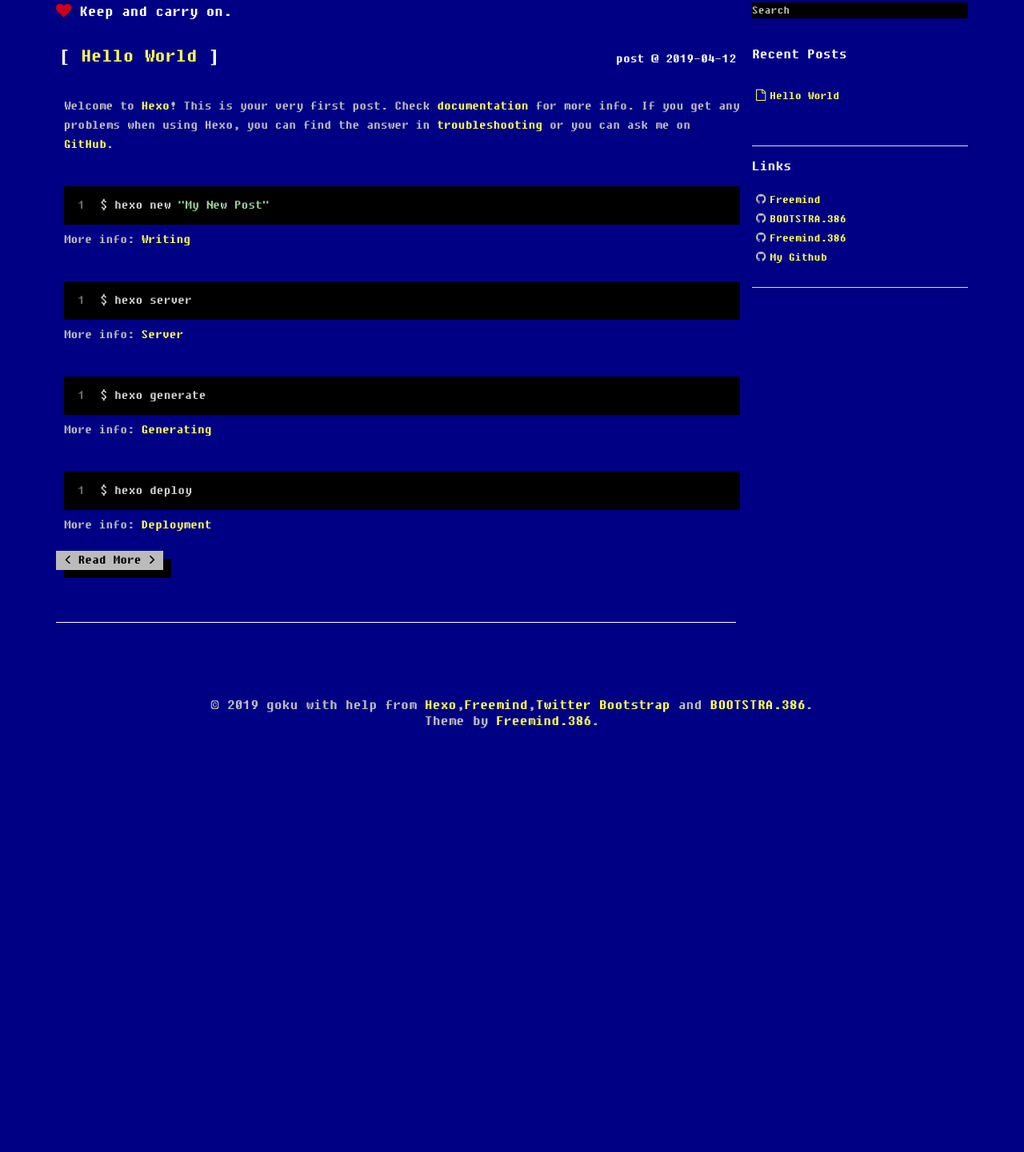
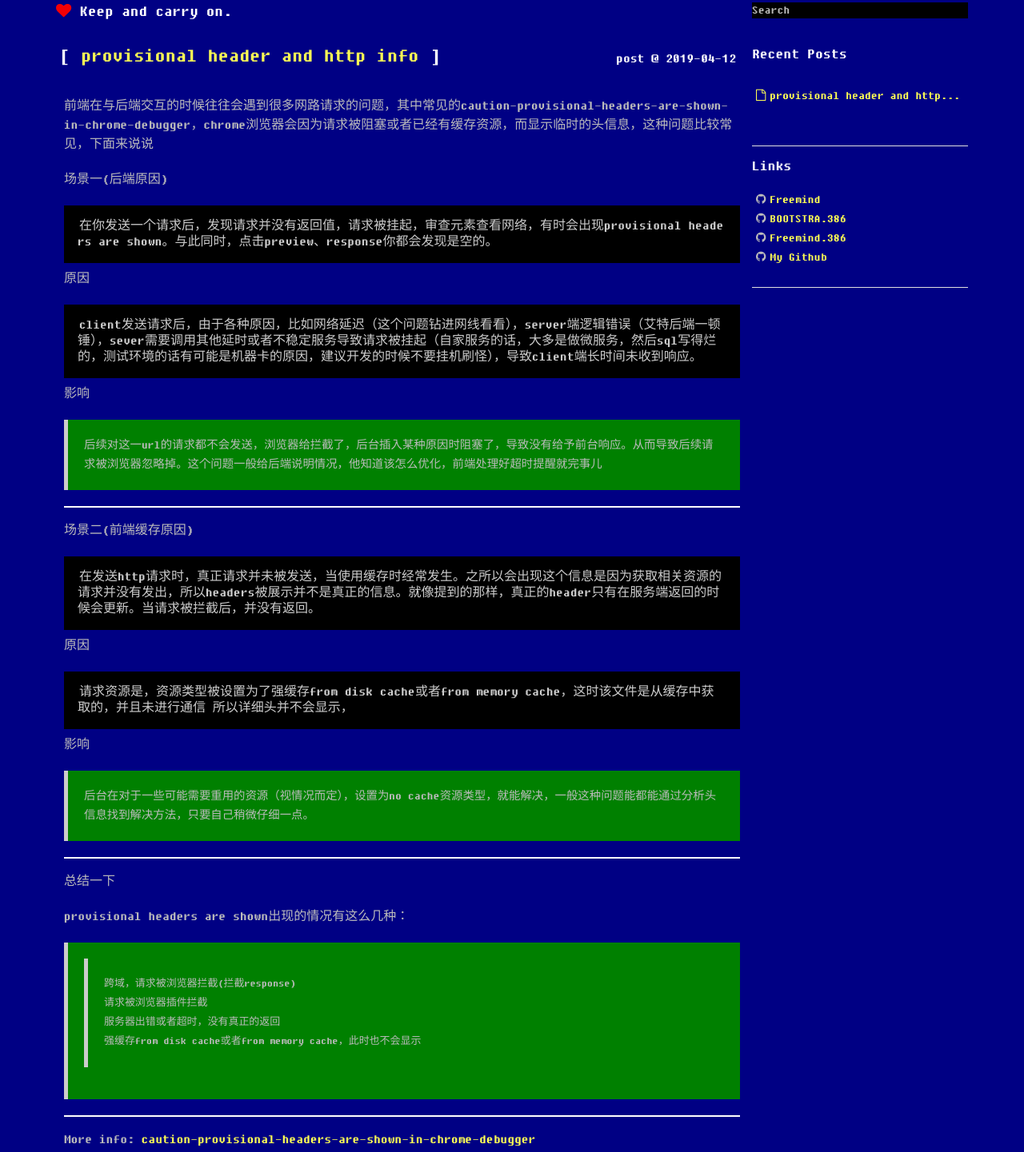
Before and after one commit to iNeedToCopy/goku.github.io, a plain HTML site: page index.html in a window 1280 px wide. Shown: the part 183-1624 px from the top of the page at 80% size. Before the commit the page ends 1190 px from the top, so only its background shows below. Drawn offline with Linux system fonts and the light colour scheme.

Commit message:
Site updated: 2019-04-15 11:37:35

```diff
--- a/index.html
+++ b/index.html
@@ -143,7 +143,7 @@ var _hmt = _hmt || [];
 <div class="row">
 	<div class="col-md-8">
 		<h3 class="title">
-			<a href="/goku.github.io/2019/04/12/hello-world/">Hello World</a>
+			<a href="/goku.github.io/2019/04/12/hello-world/">provisional header and http info</a>
 		</h3>
 		</div>
 	<div class="col-md-4">
@@ -157,15 +157,34 @@ var _hmt = _hmt || [];
   <div class="row">
 
 
-		<p>Welcome to <a href="https://hexo.io/" target="_blank" rel="noopener">Hexo</a>! This is your very first post. Check <a href="https://hexo.io/docs/" target="_blank" rel="noopener">documentation</a> for more info. If you get any problems when using Hexo, you can find the answer in <a href="https://hexo.io/docs/troubleshooting.html" target="_blank" rel="noopener">troubleshooting</a> or you can ask me on <a href="https://github.com/hexojs/hexo/issues" target="_blank" rel="noopener">GitHub</a>.</p>
-<h2 id="Quick-Start"><a href="#Quick-Start" class="headerlink" title="Quick Start"></a>Quick Start</h2><h3 id="Create-a-new-post"><a href="#Create-a-new-post" class="headerlink" title="Create a new post"></a>Create a new post</h3><figure class="highlight bash"><table><tr><td class="gutter"><pre><span class="line">1</span><br></pre></td><td class="code"><pre><span class="line">$ hexo new <span class="string">"My New Post"</span></span><br></pre></td></tr></table></figure>
-<p>More info: <a href="https://hexo.io/docs/writing.html" target="_blank" rel="noopener">Writing</a></p>
-<h3 id="Run-server"><a href="#Run-server" class="headerlink" title="Run server"></a>Run server</h3><figure class="highlight bash"><table><tr><td class="gutter"><pre><span class="line">1</span><br></pre></td><td class="code"><pre><span class="line">$ hexo server</span><br></pre></td></tr></table></figure>
-<p>More info: <a href="https://hexo.io/docs/server.html" target="_blank" rel="noopener">Server</a></p>
-<h3 id="Generate-static-files"><a href="#Generate-static-files" class="headerlink" title="Generate static files"></a>Generate static files</h3><figure class="highlight bash"><table><tr><td class="gutter"><pre><span class="line">1</span><br></pre></td><td class="code"><pre><span class="line">$ hexo generate</span><br></pre></td></tr></table></figure>
-<p>More info: <a href="https://hexo.io/docs/generating.html" target="_blank" rel="noopener">Generating</a></p>
-<h3 id="Deploy-to-remote-sites"><a href="#Deploy-to-remote-sites" class="headerlink" title="Deploy to remote sites"></a>Deploy to remote sites</h3><figure class="highlight bash"><table><tr><td class="gutter"><pre><span class="line">1</span><br></pre></td><td class="code"><pre><span class="line">$ hexo deploy</span><br></pre></td></tr></table></figure>
-<p>More info: <a href="https://hexo.io/docs/deployment.html" target="_blank" rel="noopener">Deployment</a></p>
+		<p>前端在与后端交互的时候往往会遇到很多网路请求的问题，其中常见的caution-provisional-headers-are-shown-in-chrome-debugger，chrome浏览器会因为请求被阻塞或者已经有缓存资源，而显示临时的头信息，这种问题比较常见，下面来说说</p>
+<h2 id="问题描述"><a href="#问题描述" class="headerlink" title="问题描述"></a>问题描述</h2><p><strong>场景一(后端原因)</strong> </p>
+<pre><code>在你发送一个请求后，发现请求并没有返回值，请求被挂起，审查元素查看网络，有时会出现provisional headers are shown。与此同时，点击preview、response你都会发现是空的。
+</code></pre><p><strong>原因</strong> </p>
+<pre><code>client发送请求后，由于各种原因，比如网络延迟（这个问题钻进网线看看），server端逻辑错误（艾特后端一顿锤），sever需要调用其他延时或者不稳定服务导致请求被挂起（自家服务的话，大多是做微服务，然后sql写得烂的，测试环境的话有可能是机器卡的原因，建议开发的时候不要挂机刷怪），导致client端长时间未收到响应。
+</code></pre><p><strong>影响</strong> </p>
+<blockquote>
+<p>后续对这一url的请求都不会发送，浏览器给拦截了，后台插入某种原因时阻塞了，导致没有给予前台响应。从而导致后续请求被浏览器忽略掉。这个问题一般给后端说明情况，他知道该怎么优化，前端处理好超时提醒就完事儿</p>
+</blockquote>
+<hr>
+<p><strong>场景二(前端缓存原因)</strong> </p>
+<pre><code>在发送http请求时，真正请求并未被发送，当使用缓存时经常发生。之所以会出现这个信息是因为获取相关资源的请求并没有发出，所以headers被展示并不是真正的信息。就像提到的那样，真正的header只有在服务端返回的时候会更新。当请求被拦截后，并没有返回。
+</code></pre><p><strong>原因</strong> </p>
+<pre><code>请求资源是，资源类型被设置为了强缓存from disk cache或者from memory cache，这时该文件是从缓存中获取的，并且未进行通信 所以详细头并不会显示，
+</code></pre><p><strong>影响</strong> </p>
+<blockquote>
+<p>后台在对于一些可能需要重用的资源（视情况而定），设置为no cache资源类型，就能解决，一般这种问题能都能通过分析头信息找到解决方法，只要自己稍微仔细一点。</p>
+</blockquote>
+<hr>
+<p><strong>总结一下</strong> </p>
+<p>  provisional headers are shown出现的情况有这么几种：</p>
+<blockquote>
+<blockquote>
+<p>跨域，请求被浏览器拦截(拦截response)<br>请求被浏览器插件拦截<br>服务器出错或者超时，没有真正的返回<br>强缓存from disk cache或者from memory cache，此时也不会显示</p>
+</blockquote>
+</blockquote>
+<hr>
+<p>More info: <a href="https://stackoverflow.com/questions/21177387/caution-provisional-headers-are-shown-in-chrome-debugger" target="_blank" rel="noopener">caution-provisional-headers-are-shown-in-chrome-debugger</a></p>
 
 
 	</div>
@@ -216,7 +235,7 @@ var _hmt = _hmt || [];
   <ul class="entry list-unstyled">
 
       <li>
-        <a href="/goku.github.io/2019/04/12/hello-world/"><i class="fa fa-file-o"></i>Hello World</a>
+        <a href="/goku.github.io/2019/04/12/hello-world/"><i class="fa fa-file-o"></i>provisional header and http...</a>
       </li>
 
   </ul>
```
Also changed, not shown: 2019/04/12/hello-world/index.html (+31 -12 lines), archives/2019/04/index.html (+2 -2 lines), archives/2019/index.html (+2 -2 lines), archives/index.html (+2 -2 lines).
